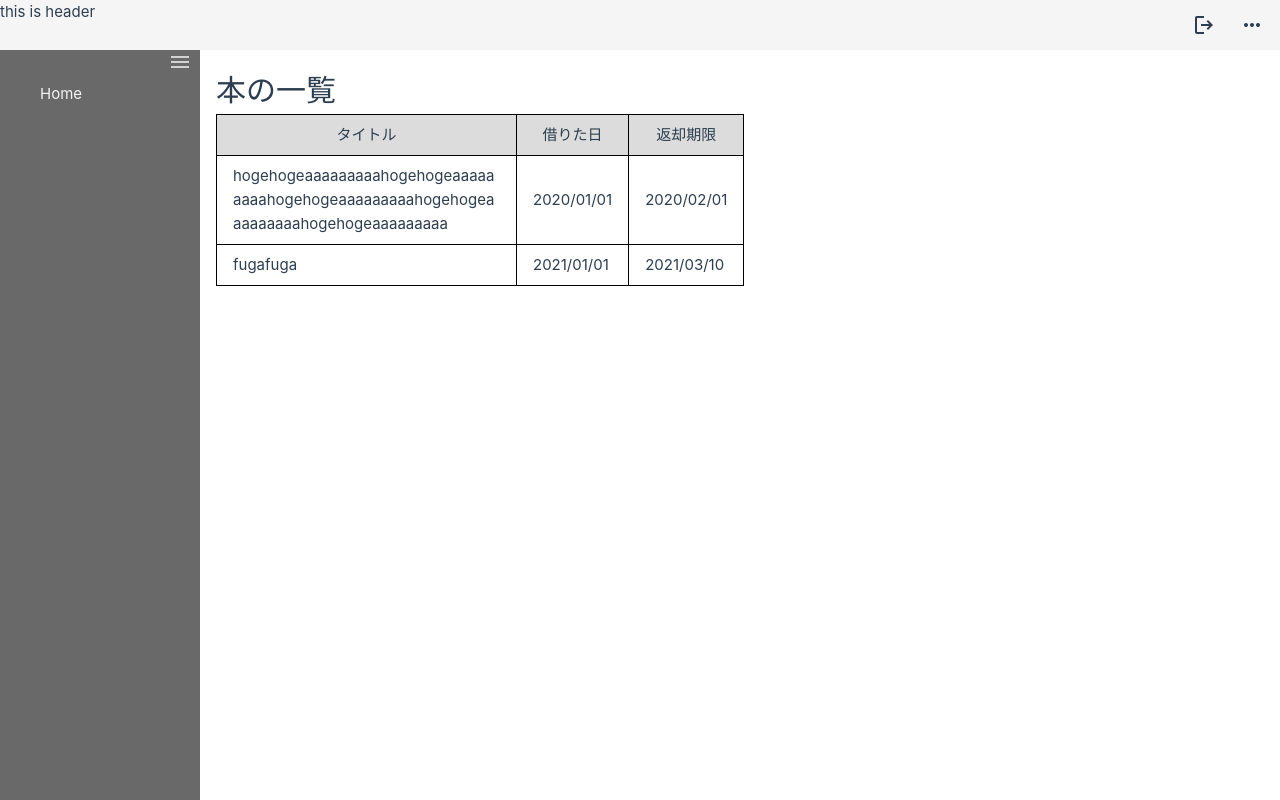
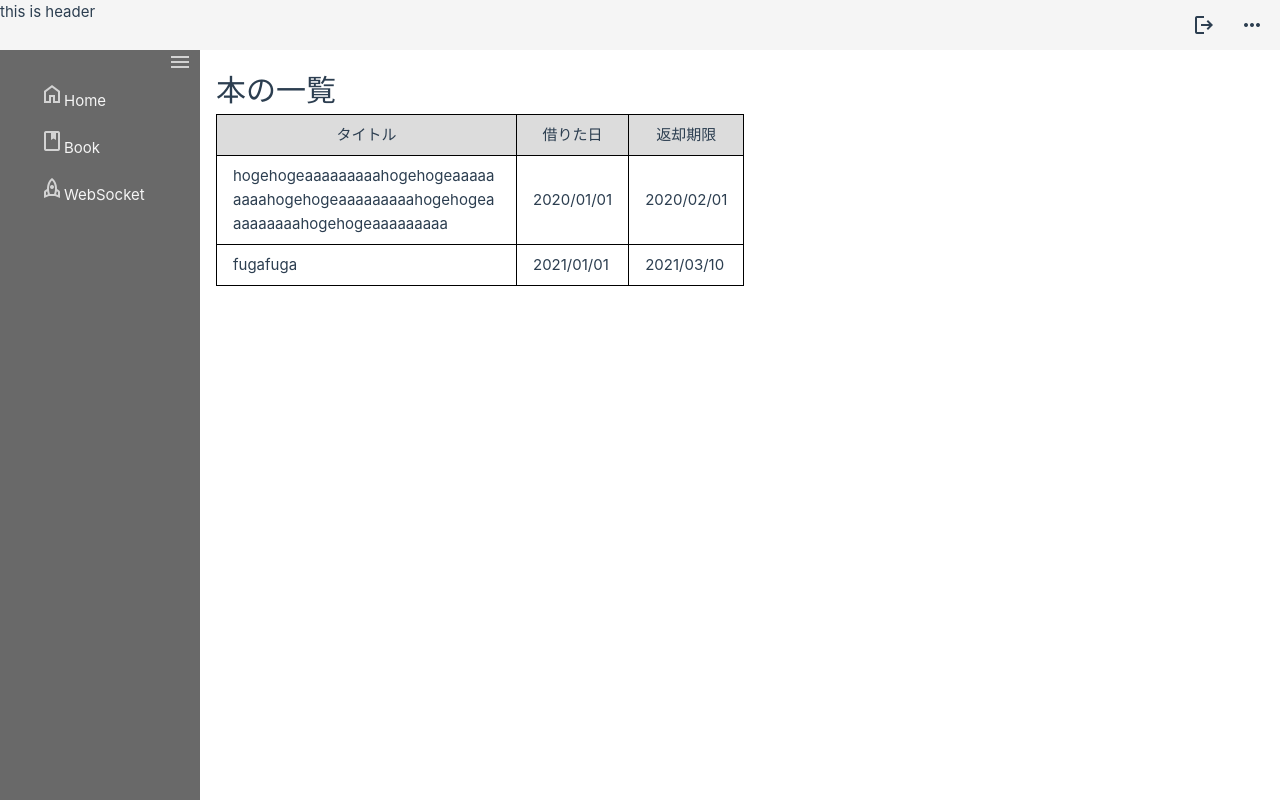
Before and after one commit to kazuya-wata-nabe/vue-dashboard, a Vue app: page / in a window 1280 px wide. Built offline with nearby package versions, Linux system fonts and the light colour scheme.

Commit message:
sidemenu更新

```diff
--- a/src/components/layout/main/SideMenu.vue
+++ b/src/components/layout/main/SideMenu.vue
@@ -1,23 +1,33 @@
 <script setup lang="ts">
 import { FlexBox } from "@/components/parts"
-import { RouterView } from "vue-router"
+import GoogleIcon from "@/components/parts/GoogleIcon.vue"
+import { RouterLink } from "vue-router"
 
 defineProps<{ headerHeight: string; slim: boolean }>()
 defineEmits<{ toggle: [] }>()
 
-const routes = [{ name: "Home", link: "home" }]
+const routes = [
+  { name: "Home", link: "home", icon: "home" },
+  // TODO: implements route
+  { name: "Book", link: "home", icon: "book" },
+  // TODO: implements route
+  { name: "WebSocket", link: "home", icon: "rocket" },
+]
 </script>
 
 <template>
   <FlexBox class="col aside">
     <FlexBox class="row menu-icon" :class="{ slim }">
-      <span class="material-symbols-outlined" :class="{ slim }" @click="$emit('toggle')"></span>
+      <GoogleIcon class="menu-toggle clickable" :class="{ slim }" @click="$emit('toggle')" />
     </FlexBox>
-    <FlexBox class="col">
-      <ul>
+    <FlexBox class="row" :class="{ slim }">
+      <ul class="menu-list" :class="{ slim }">
         <template v-for="route in routes" :key="route.name">
           <li class="menu-item">
-            <RouterView :to="route.link">{{ route.name }}</RouterView>
+            <RouterLink :to="{ name: route.link }" class="link">
+              <GoogleIcon class="clickable">{{ route.icon }}</GoogleIcon>
+              <span v-if="!slim">{{ route.name }}</span>
+            </RouterLink>
           </li>
         </template>
       </ul>
@@ -32,20 +42,24 @@ const routes = [{ name: "Home", link: "home" }]
   background: dimgray;
 }
 
+.slim {
+  padding: 0 0;
+  justify-content: center;
+}
+
 .menu-icon {
   padding: 0 8px;
   justify-content: end;
-
-  &.slim {
-    padding: 0 0;
-    justify-content: center;
-  }
 }
 
-.material-symbols-outlined {
+.clickable {
   cursor: pointer;
-  color: lightgray;
-
+}
+.link {
+  text-decoration: none;
+  color: whitesmoke;
+}
+.menu-toggle {
   &::after {
     content: "menu";
   }
@@ -62,7 +76,11 @@ const routes = [{ name: "Home", link: "home" }]
     }
   }
 }
-
+.menu-list {
+  display: flex;
+  flex-direction: column;
+  gap: 16px;
+}
 .menu-item {
   color: whitesmoke;
   list-style: none;
--- /dev/null
+++ b/src/components/parts/GoogleIcon.vue
@@ -0,0 +1,9 @@
+<template>
+  <span class="material-symbols-outlined" v-bind="$attrs"><slot></slot></span>
+</template>
+
+<style scoped>
+span {
+  color: lightgray;
+}
+</style>
```
Also changed, not shown: 1 other file (tests, documents, lock files or other folders).
